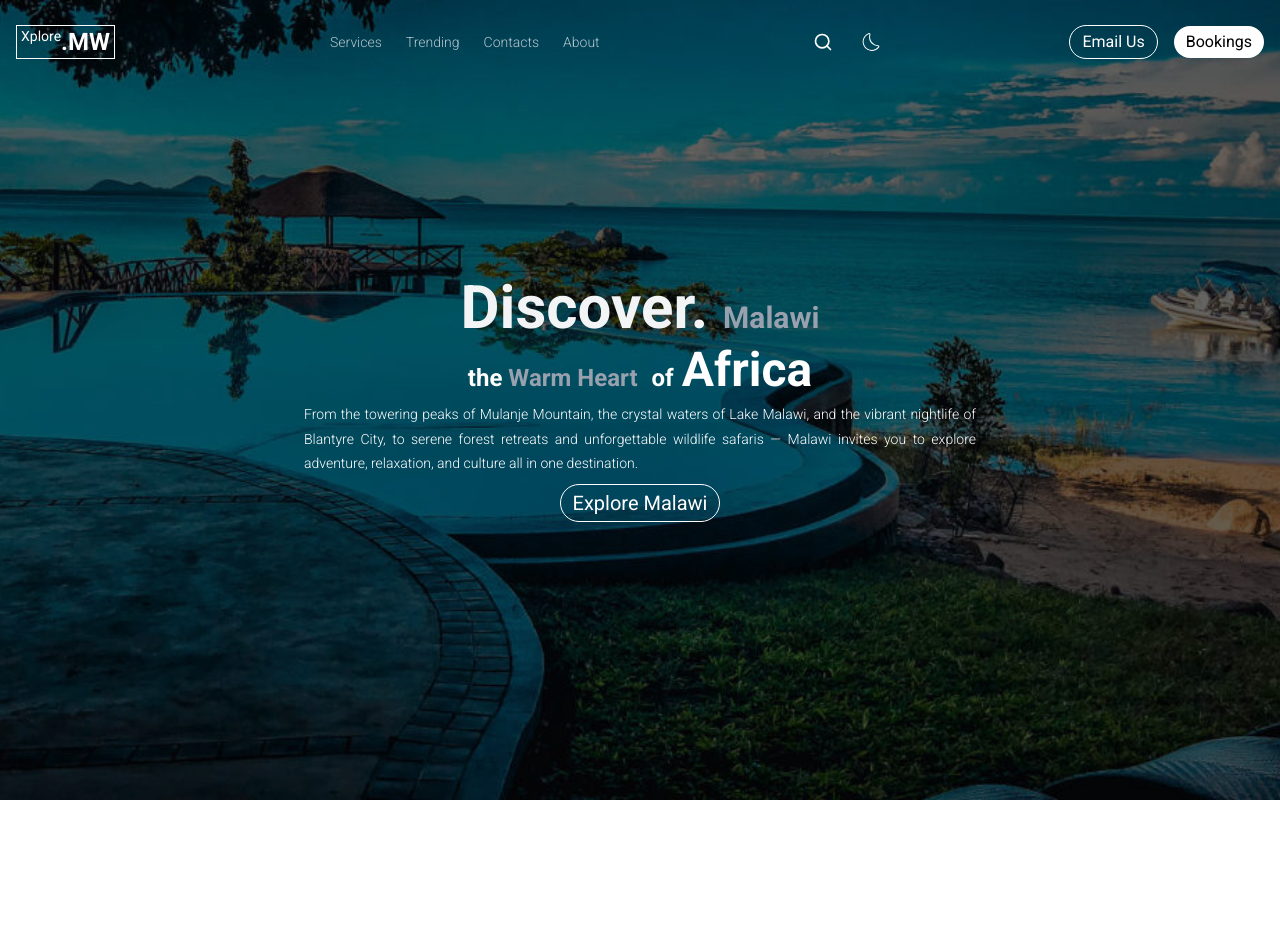
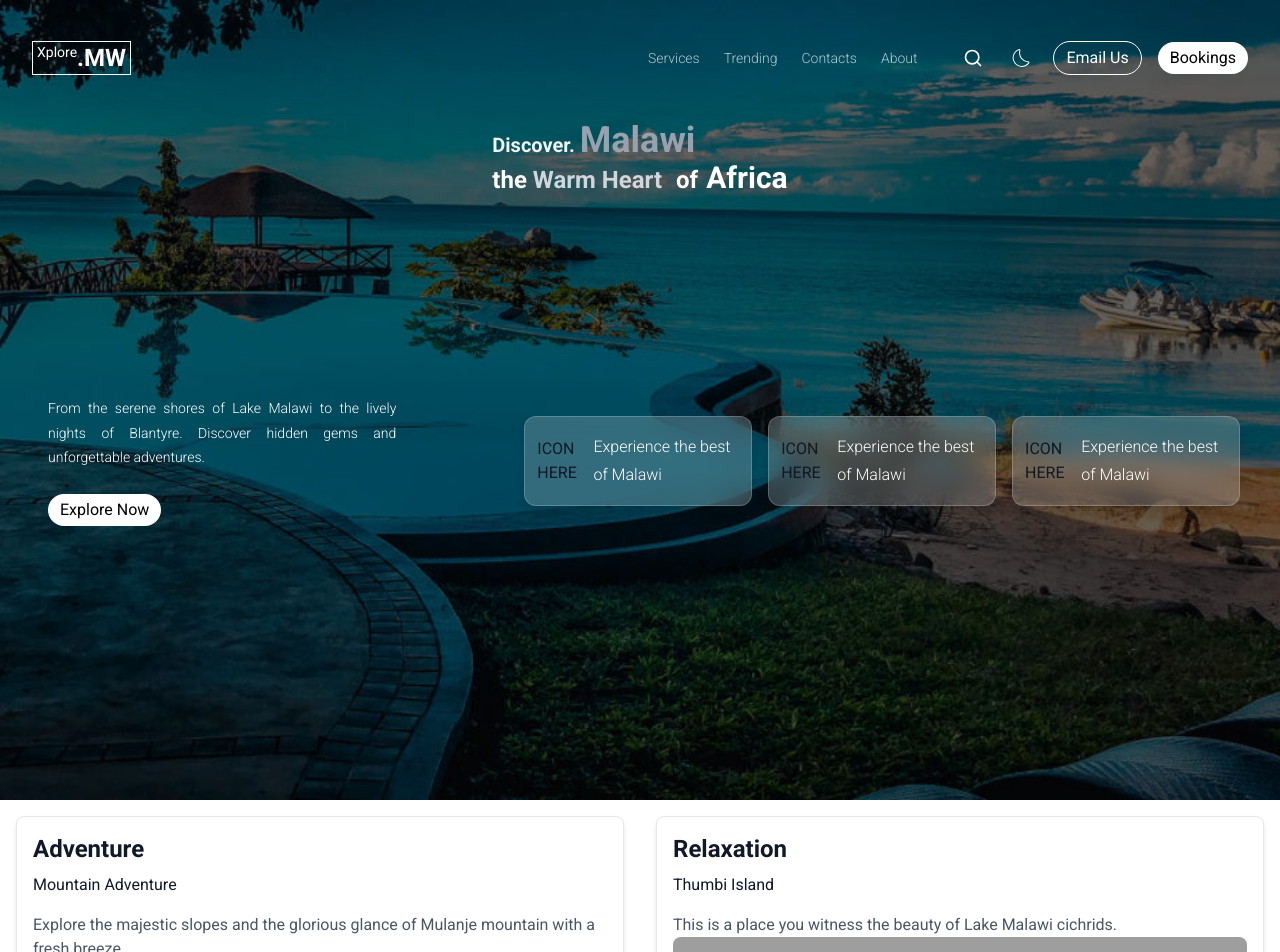
Before and after one commit to arthurdevlin/cardsproject, a React (Vite) app: page / in a window 1280 px wide. Shown: the top 952 px of the page. Before the commit the page ends 800 px from the top, so only its background shows below. Built offline with nearby package versions, Linux system fonts and the light colour scheme; grey boxes are pictures that could not be loaded.

Commit message:
fine tuned hero/ body section / cards

```diff
--- a/src/App.jsx
+++ b/src/App.jsx
@@ -1,12 +1,13 @@
 import Navbar from "./components/header/Navbar";
 import Hero from "./sections/hero section/Hero";
-
+import Blantyre from "./sections/Blantyre";
 
 function App() {
   return (
-    <div className="min-h-screen flex w-full bg-blue-200">
-      <Navbar />
+    <div className="min-h-screen md:flex-col   w-full">
+       <Navbar />
       <Hero />
+      <Blantyre />
     </div>
   );
 }
--- a/src/components/Button.jsx
+++ b/src/components/Button.jsx
@@ -7,7 +7,7 @@ const Button = ({
   ...props
 }) => {
   const baseStyles =
-    "px-3 py-1 rounded-full transition-colors duration-300 whitespace-nowrap focus:outline-none focus:ring-1 focus:ring-offset-1 focus:ring-white hover:transition-transform hover:duration-300 hover:scale-105 hover:shadow-lg";
+    "px-3 py-1 cursor-pointer rounded-full transition-colors duration-300 whitespace-nowrap focus:outline-none focus:ring-1 focus:ring-offset-1 focus:ring-white hover:transition-transform hover:duration-300 hover:scale-105 hover:shadow-lg";
 
   const variants = {
     primary: "border border-white text-white hover:bg-white hover:text-black",
--- a/src/components/cards/GlassCard.jsx
+++ b/src/components/cards/GlassCard.jsx
@@ -3,18 +3,12 @@ const GlassCard = ({
   className = "",
   variant = "",
   hover = true,
-  padding = "",
 }) => {
 
     //if hovered? do this
   const hoverStyles = hover ? "hover:shadow-xl hover:bg-red" : "";
   //paddings on diffent screens
-  const paddingStyles = {
-    none: "p-0",
-    small: "p-2",
-    normal: "p-4",
-    large: "p-6",
-  };
+
 
   const variants = {
     default: "bg-white text-black border-gray-200",
@@ -22,10 +16,10 @@ const GlassCard = ({
   };
 
   const baseStyles =
-    "rounded-lg backdrop-blur m-1 justify-center px-3  rounded-xl bg-white/30 backdrop-blur-md border border-white/20 shadow-lg flex items-center ";
+    "rounded-lg backdrop-blur  justify-center px-3 py-4  rounded-xl bg-white/20 backdrop-blur-md border border-white/20 shadow-lg flex md:flex-row flex-col items-center  w-full";
 
   return (
-    <div className={`${className} ${variants[variant]} ${baseStyles}${hoverStyles}${paddingStyles[padding]}`}>{children}</div>
+    <div className={`${className} ${variants[variant]} ${baseStyles}${hoverStyles}`}>{children}</div>
   );
 };
 
--- a/src/components/header/Navbar.jsx
+++ b/src/components/header/Navbar.jsx
@@ -1,5 +1,6 @@
 import { LuSearch, LuMenu } from "react-icons/lu";
 import { CiDark } from "react-icons/ci";
+import Button from "../Button";
 
 //mapped my navitems to an array of objects for better scalability and maintainability
 
@@ -10,12 +11,12 @@ const navLinks = [
   { id: "about", label: "About", href: "#about" },
 ];
 
-import Button from "../Button";
+
 
 const Navbar = () => {
   return (
     <>
-      <nav className="fixed z-50 flex w-full gap-3 items-center justify-between p-4 right-0 mx-auto top-2 ">
+      <nav className="fixed z-50 flex w-full items-center p-8 top-2">
         {/*Logo Section*/}
         <div className="flex border px-1  text-white text-sm cursor-pointer hover:bg-white hover:text-black transition-colors duration-300">
           Xplore <span className="font-extrabold text-2xl ">.MW</span>
@@ -24,6 +25,7 @@ const Navbar = () => {
           </span> */}
         </div>
 
+        <div className="ml-auto flex items-center gap-6">
           {/*Menu Section */}
           <div className="hidden md:flex justify-between items-center  px-6 py-2 rounded-full h-9 z-50 ">
             <ul className="flex gap-6 items-center ">
@@ -61,7 +63,11 @@ const Navbar = () => {
 
           {/*Log in button - inline on md and above, only on small screens */}
           <div className="hidden md:flex items-center">
-          <Button className="">Email Us</Button> <Button className="ml-4" variant="secondary">Bookings</Button>
+            <Button className="">Email Us</Button>{" "}
+            <Button className="ml-4" variant="secondary">
+              Bookings
+            </Button>
+          </div>
         </div>
       </nav>
     </>
--- a/src/data/cardsData.js
+++ b/src/data/cardsData.js
@@ -58,3 +58,5 @@ export const cardsData = [
     category: "Seasonal",
   },
 ];
+
+export default cardsData;
--- a/src/index.css
+++ b/src/index.css
@@ -9,6 +9,7 @@
   line-height: 1.5;
   -webkit-font-smoothing: antialiased;
   -moz-osx-font-smoothing: grayscale;
+  scroll-behavior: smooth;
 }
 
 body {
@@ -17,6 +18,7 @@ body {
   font-weight: 400;
   color: #111827;
   background-color: #ffffff;
+  scroll-behavior: smooth;
 }
 
 p {
--- /dev/null
+++ b/src/sections/Blantyre.jsx
@@ -0,0 +1,33 @@
+import cardsData from "../data/cardsData";
+import Card from "../components/cards/Card";
+import CardBody from "../components/cards/CardBody";
+import CardFooter from "../components/cards/CardFooter";
+import CardImage from "../components/cards/CardImage";
+import CardHeader from "../components/cards/CardHeader";
+import CardTitle from "../components/cards/CardTitle";
+
+const Blantyre = () => {
+  return (
+    <div>
+      <div className="max-h-screen relative bg-white md:w-full">
+        <ul className="grid md:grid-cols-2">
+          {cardsData.map((item) => (
+            <li key={item.id}>
+              {" "}
+              <Card className=" gap-10 m-4">
+                <CardTitle>{item.category}</CardTitle>
+                <CardHeader>{item.title}</CardHeader>
+
+                <CardBody>{item.description}</CardBody>
+                <CardImage src={item.image}></CardImage>
+                <CardFooter>{item.CardFooter}</CardFooter>
+              </Card>
+            </li>
+          ))}
+        </ul>
+      </div>
+    </div>
+  );
+};
+
+export default Blantyre;
--- a/src/sections/Home.jsx
+++ b/src/sections/Home.jsx
@@ -1,4 +1,4 @@
-import React from 'react'
+
 
 const Home = () => {
   return (
--- a/src/sections/hero section/Hero.jsx
+++ b/src/sections/hero section/Hero.jsx
@@ -1,30 +1,49 @@
 import Button from "../../components/Button";
 import heroImage from "../../assets/lakemalawihero.png";
+import GlassCard from "../../components/cards/GlassCard";
 
 const Hero = () => {
   return (
-    <div
-      className="relative flex flex-col items-center min-h-screen justify-center w-full text-center gap-6 py-20 px-4 bg-cover bg-center bg-no-repeat before:absolute before:inset-0 before:bg-black/60 before:pointer-events-none"
-      style={{ backgroundImage: `url(${heroImage})` }}
-    >
-      <div className="relative z-10 flex flex-col items-center justify-center gap-2">
-        <h1 className="text-6xl font-bold text-gray-100 ">
-          Discover. <span className="text-gray-400 text-3xl ">Malawi</span>
-        </h1>
-        <h2 className="text-2xl font-semibold text-white max-w-3xl">
-          the <span className="text-gray-400 pr-2">Warm Heart</span> of
-          <span className="text-5xl ml-2">Africa</span>
-        </h2>
-        <p className="font-extralight text-justify w-full text-sm relative text-white max-w-2xl">
-          From the towering peaks of Mulanje Mountain, the crystal waters of
-          Lake Malawi, and the vibrant nightlife of Blantyre City, to serene
-          forest retreats and unforgettable wildlife safaris — Malawi invites
-          you to explore adventure, relaxation, and culture all in one
-          destination.
-        </p>
-        <Button className="text-xl" variant="">
-          Explore Malawi
-        </Button>
+    <div className="min-h-screen w-full relative overflow-hidden flex-wrap:wrap px-4 py-30">
+      <img
+        src={heroImage}
+        alt="Lake Malawi"
+        className="absolute inset-0 w-full h-full object-cover object-center md:object-right"
+      />
+      <div className="absolute inset-0 bg-black/60 pointer-events-none" />
+
+        <div className="relative flex-1 flex flex-col md:justify-between w-full text-center md:text-left z-10">
+        {/**All Hero textx */}
+          <div className="relative mx-auto px-6">
+            <h1 className="text-xl font-bold text-gray-100 ">
+            Discover. <span className="text-gray-400 text-4xl ">Malawi</span>
+            </h1>
+          <h2 className="text-2xl font-semibold text-white max-w-3xl">
+            the <span className="text-gray-300 pr-2">Warm Heart</span> of
+            <span className="text-3xl ml-2">Africa</span>
+          </h2>
+        </div>
+
+        {/**All foot features container*/}
+        <div className=" md:absolute  flex flex-col md:flex-row md:justify-between md:gap-30 md:p-6 mx-4 md:mx-auto md:my-60 w-full mt-auto">
+          <div className=" w-full right-0 px-2 py-3 justify-center flex-row border-white md:w-1/2">
+            <p className="text-white text-wrap md:text-justify text-sm">
+              From the serene shores of Lake Malawi to the lively nights of
+              Blantyre. Discover hidden gems and unforgettable adventures.
+            </p>
+            <Button className="md:mt-6" variant="secondary">
+              Explore Now
+            </Button>
+          </div>
+
+          <div className="relative md:w-full justify-center flex flex-col md:flex-row gap-4 mt-6 md:mt-0 items-center">
+              {" "}
+              <GlassCard className="flex-col"><h1>ICON HERE</h1><p className="text-white">Experience the best of Malawi</p></GlassCard>
+              <GlassCard><h1>ICON HERE</h1><p className="text-white">Experience the best of Malawi</p></GlassCard>
+              <GlassCard><h1>ICON HERE</h1><p className="text-white">Experience the best of Malawi</p></GlassCard>
+
+          </div>
+        </div>
       </div>
     </div>
   );
```
Lines whose indentation alone changed are shown as unchanged.
